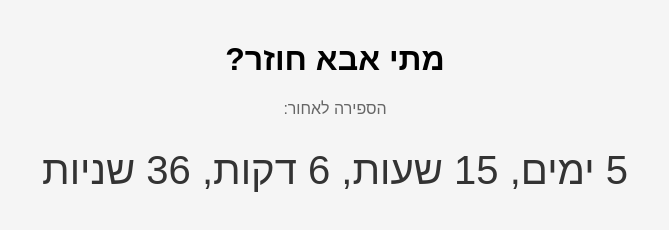
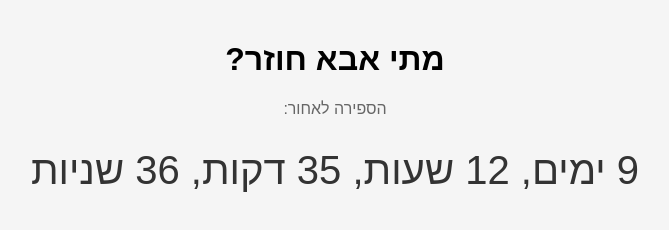
Before and after one commit to aybc2025/whendadreturns, a plain HTML site: page index.html in a window 1280 px wide. Shown: the whole page, without its empty margins (305-974 px from the left). Drawn offline with Linux system fonts and the light colour scheme.

Commit message:
Update target date for countdown timer

```diff
--- a/index.html
+++ b/index.html
@@ -48,7 +48,7 @@
 
   <script>
     // ===== הגדר כאן את התאריך והשעה =====
-    const targetDate = new Date("2026-05-01T18:00:00");
+    const targetDate = new Date("2026-05-05T15:29:00");
 
     function updateCountdown() {
       const now = new Date();
```
